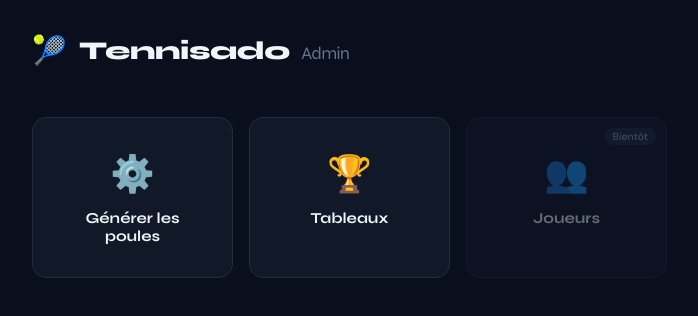
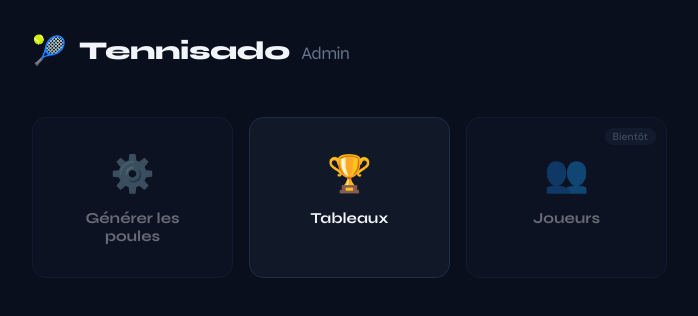
Before and after one commit to tdeker/tournoi-tennisAdmin, a website: page public/index.html in a window 1280 px wide. Shown: the whole page, without its empty margins (182-880 px from the left). Drawn offline with Linux system fonts and the light colour scheme.

Commit message:
Disable link for 'Générer les poules'
Updated the link for 'Générer les poules' to be disabled.

```diff
--- a/public/index.html
+++ b/public/index.html
@@ -14,7 +14,7 @@
     </header>
 
     <main class="menu-grid">
-      <a href="pages/generer-poules.html" class="menu-card">
+      <a href="pages/generer-poules.html" class="menu-card disabled">
         <div class="menu-card-icon">⚙️</div>
         <div class="menu-card-label">Générer les poules</div>
       </a>
```
